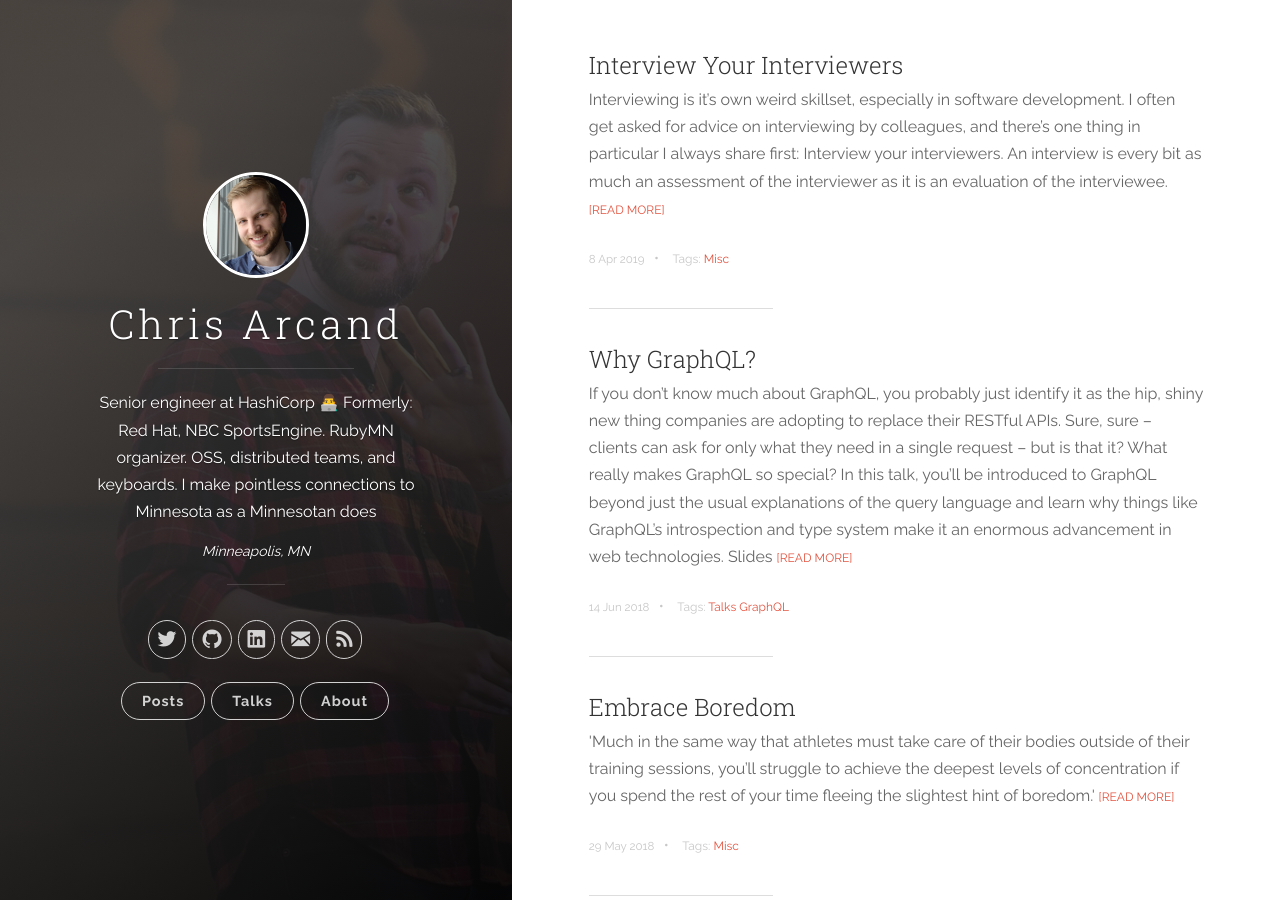
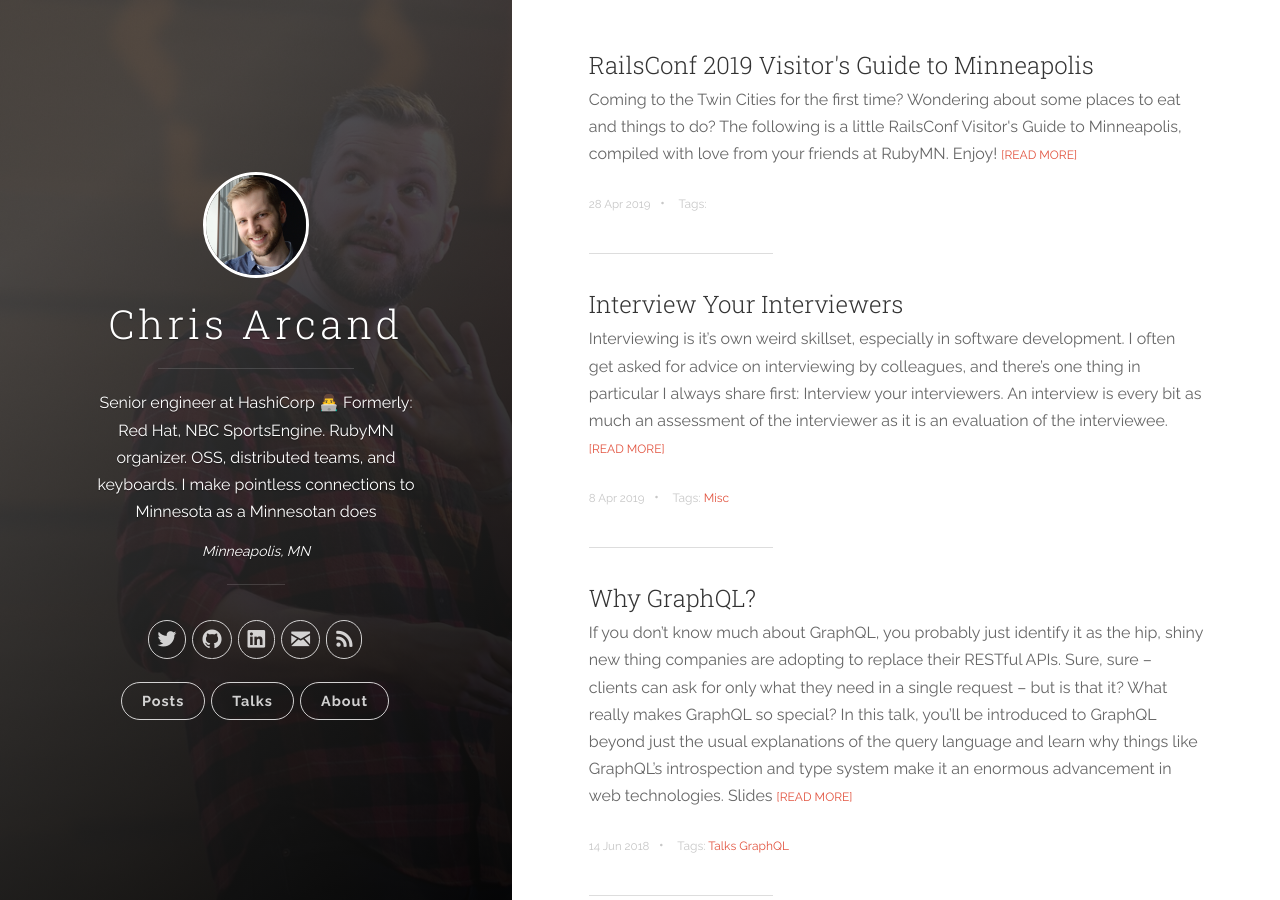
Before and after one commit to chrisarcand/chrisarcand.github.io, a Jekyll site: the page built from index.html, in a window 1280 px wide and 900 px high. Built offline with Jekyll 4.4.1, drawn with Linux system fonts in a browser that asks for light colours; nearby versions of some CDN libraries; the list of posts is cut into pages by our own code; some of the changed lines change nothing that is shown; some of the changed text lies outside the part shown.

Commit message:
Welcome, RailsConf

```diff
--- a/_includes/footer.html
+++ b/_includes/footer.html
@@ -6,7 +6,9 @@
 
 <script type="text/javascript" src="{{ "/js/main.js" | prepend: site.url }}"></script>
 
-<script> $(".post a").attr("target", "_blank"); </script>
+<script>
+  $(".post a").not( ".anchor-only" ).attr("target", "_blank");
+</script>
 
 {% if site.google_analytics %}
 <script>
--- /dev/null
+++ b/_posts/2019-04-28-railsconf2019.md
@@ -0,0 +1,445 @@
+---
+layout: post
+title: "RailsConf 2019 Visitor's Guide to Minneapolis"
+tags: []
+description: "Coming to the Twin Cities for the first time? Wondering about some places to eat and things to do? The following is a little RailsConf Visitor's Guide to Minneapolis, compiled with love from your friends at RubyMN. Enjoy!"
+---
+
+
+RailsConf 2019 is here! No, really - here in Minneapolis, Minnesota! The
+local Ruby community is thrilled to welcome you to our hometown.
+
+Coming to the Twin Cities for the first time? Wondering about some places to
+eat and things to do? Will you have to wear a jacket? Beer snob? The
+following is a little RailsConf Visitor's Guide, compiled with love from myself and others
+at [RubyMN](http://ruby.mn/). Enjoy!
+
+<a href="https://railsconf.com"><img src="../images/posts/railsconflogo.jpg" style="width: 400px;" /></a>
+
+* For up-to-date info on logistics concerning the conference itself (schedule, hotel,
+  childcare, policies, etc) [the RailsConf website](https://railsconf.com/) is the definitive
+  resource that you should reference.
+* This page will likely continue to be updated throughout the conference with
+  additional things as they come to mind or are contributed. Check back!
+
+#### Quick Reference
+<a class="anchor-only" href="#the-weather">The Weather/What to Wear</a>
+<a class="anchor-only" href="#skyway-map">Skyway Map</a>
+<a class="anchor-only" href="#places-to-eatdrink">Places to Eat</a>
+<a class="anchor-only" href="#vegetarianvegan-picks">Vegetarian/Vegan places to eat</a>
+<a class="anchor-only" href="#craft-beer">Craft Beer</a>
+<a class="anchor-only" href="#things-to-do">Things to Do</a>
+<a class="anchor-only" href="#stupid-trivia">Stupid Trivia</a>
+
+## Wait, 'Twin Cities'?
+
+RailsConf 2019 is in [Minnesota](https://en.wikipedia.org/wiki/Minnesota)'s
+largest city, [Minneapolis](https://en.wikipedia.org/wiki/Minneapolis)
+(pictured left). Minnesota's capital city, [Saint
+Paul](https://en.wikipedia.org/wiki/Saint_Paul,_Minnesota) (pictured right),
+lies a mere 8 miles away (downtown to downtown). Together, the two cities
+collectively create a single metro area - hence, the [Twin
+Cities](https://en.wikipedia.org/wiki/Minneapolis%E2%80%93Saint_Paul).
+
+<a href="../images/posts/cities.jpg"><img src="../images/posts/cities.jpg"></a>
+
+
+Both cities have their own flavor and charm, and there's plenty to see and do
+in both! This post focuses more on Minneapolis, where you'll be staying - but
+remember that St. Paul is connected via the [Green
+Line](https://www.metrotransit.org/metro-green-line) or it's a short
+rideshare trip away.
+
+## The Weather
+
+I know, I know - you're worried about the weather. It _does_ get very cold
+here, but the summers are quite lovely. Before we get to those summers,
+however, Minnesota goes through what we like to call '2nd Winter' (aka
+'spring'). It is currently 'spring'.
+
+Happy 'spring'.
+
+After a week of beautiful sunny skies and ~75º (24ºC), we're regrettably
+going to experience a temperature drop and rain during the conference. But
+don't worry! I'm told the weather in the Convention Center is actually quite
+temperate.
+
+Are you worried about the previous weekend's forecast of..._snow?_ Don't.
+It'll be gone or plowed (yes, we have plows!) before you get here. Really!
+It's ok.
+
+**"Soooo do I need to bring a jacket?"**
+
+Yup. But you don't need the world's heaviest winter jacket. The single
+easiest way to be comfortably warm in cooler weather than you're used to is
+by wearing a hat and gloves. So bring a light jacket and, if you think 40
+degree (F, overnight) weather sounds super cold, a hat and some gloves.
+
+## Skyway Map
+
+<a href="../images/posts/mpls_skyways.pdf"><img src="../images/posts/mpls_skyways.jpg" width="400" /></a>
+
+It gets pretty cold here in the winter time. As such, Minnneapolis and St.
+Paul both have extensive skyway systems: a giant string of enclosed
+pedestrian foot bridges connecting downtown buildings, above street level. In
+fact, the Minneapolis skyway system - which cover 80 city blocks spanning 11
+miles (18 km) - is the longest contiguous system in the world.
+
+The skyway conveniently connects the conference hotel to the conference
+venue. However, if you're going for a longer stroll through downtown I
+recommend to just go outside while you're visiting; it's much more enjoyable
+and faster in most cases. It's definitely an option if you're feeling extra
+chilly, though!
+
+## Places to eat/drink
+
+You're in the middle of the continent, as
+[Midwest](https://en.wikipedia.org/wiki/Midwestern_United_States) as you can
+get. The food has to be terrible here, right?
+
+Wrong. The Twin Cities has some really great food. You'll find plenty of
+local delicacies here in the Land of 10,000 Lakes, whether it's [Jucy
+Lucies](https://en.wikipedia.org/wiki/Jucy_Lucy) (where we unabashedly take
+credit for Wisconsin's cheese) or some
+[walleye](https://en.wikipedia.org/wiki/Walleye#Cultural_aspects) from our
+11,842 lakes (see what I did there?).
+
+A true list of all the great places to eat would be impossible to fit on
+here, but I'll throw in places by the conference hotel and some favorites all around.
+
+### Around the conference hotel (Downtown)
+
+<a href="../images/posts/downtownmap.jpg"><img src="../images/posts/downtownmap.jpg" style="width: 400px" /></a>
+
+There are *tons* of places to eat within walking distance of the conference hotel. This list is far from exhaustive.
+
+1. [**Hen House Eatery**](https://www.henhouseeatery.com/)
+   *114 S 8th St, Minneapolis, MN 55402*
+   Six blocks from the hotel. Cafe, great for breakfast/lunch.
+
+1. [**Hell's Kitchen**](https://www.hellskitcheninc.com/)
+   *80 South 9th St. Minneapolis, MN 55402*
+   Four blocks from the hotel. Also solid for breakfast.
+
+1. [**Brit's Pub**](https://britspub.com/)
+   *1110 Nicollet Mall, Minneapolis, MN 55403*
+   Two blocks from the hotel. Large UK-inspired pub/restaurant with a huge
+   rooftop lawn bowling area (which regrettably probably isn't very useful
+   while you're here in a Minnesotan April)
+
+1. [**Butcher & The Boar**](https://butcherandtheboar.com/)
+   *1121 Hennepin Ave, Minneapolis, MN 55403*
+   Popular American steak house, very meat-focused; excellent cocktails and
+   bourbons, if that's your thing.
+
+1. [**The Local**](http://the-local.com/)
+   *931 Nicollet Mall, Minneapolis, MN 55402*
+   Multi-roomed Irish pub/restaurant, a long-time downtown staple.
+
+
+### Uptown (and Lyn-Lake)
+
+_~10 minutes away via rideshare_
+
+<a href="../images/posts/uptownmap.jpg"><img src="../images/posts/uptownmap.jpg" style="width: 400px" /></a>
+
+Uptown (at Hennepin and Lake), which is actually south of downtown, is one of
+the more popular hang-out spots in the city. It's right next to Lyn-Lake (at - you
+guessed it, Lyndale and Lake), and so although the most pedantic locals
+would argue against it I've just grouped them in to one neighborhood here for you.
+
+[Here's a great list of good picks for the area](http://mspmag.com/travel-and-visitors-guide/neighborhood-guides/best-of-uptown-restaurants-shops-and-more/#eat).
+
+Some things I'd specifically like to call out:
+
+* [**moto-i**](https://www.moto-i.com/)
+   *2940 Lyndale Ave S, Minneapolis, MN 55408*
+   The sole "craft sake" brewery in Minnesota.
+
+* [**World Street Kitchen**](https://www.eatwsk.com/)
+   *2743 Lyndale Ave S #5, Minneapolis, MN 55408*
+   Brick-and-mortar version of a local food truck that makes "street foods from around the world."
+   The Korean BBQ Bangkok burrito is life changing. And some of the Cities' best ice cream is right
+   next door at [Milkjam Creamery](https://milkjamcreamery.com/).
+
+* [**Blue Door, Lyn-Lake**](https://www.thebdp.com/)
+   *3006 Lyndale Ave S, Minneapolis, MN 55408*
+   A local pub favorite originally started in St. Paul with multiple locations.
+   Lots of amazing burgers, including their own take on a Jucy Lucy: the 'Blucy'.
+
+* [**Chino Latino**](https://chinolatino.com/menu/)
+   *2916 Hennepin Ave S, Minneapolis, MN 55408*
+   "Street food from hot zones around the equator is how this restaurant
+   describes its unique cuisine, served family-style. There's also a sushi
+   bar and imaginative drink list, including the Chinopolitan, a cosmo
+   garnished with dry ice." (Fodor travel review) Don't forget your outdoor
+   voice if you go here.
+
+* [**Volstead's Emporium**](https://www.volsteads.com/)
+   *"Secret" address*
+   The [National Prohibition
+   Act](https://en.wikipedia.org/wiki/Volstead_Act), known informally as the
+   Volstead Act, was enacted to carry out the intent of the 18th Amendment
+   (ratified January 1919), which established prohibition in the United
+   States. Its author? [Andrew Volstead](https://en.wikipedia.org/wiki/Andrew_Volstead),
+   a member of Congress from Minnesota. Sorry about that. We corrected it
+   [with the rest of y'all in
+   1933](https://en.wikipedia.org/wiki/Twenty-first_Amendment_to_the_United_States_Constitution#Proposal_and_ratification)
+   and then named an old [speakeasy](https://en.wikipedia.org/wiki/Speakeasy) after him out of spite.
+
+   The address literally is secret (sort of). You'll find it in an alleyway
+   near 711 W Lake St, Minneapolis, MN 55408. There's no sign. It's literally
+   just a random door. Shhh! Don't tell anyway, I'm only letting you know as
+   one of the ~1,200 friends visiting this week.
+
+
+### North Loop (Warehouse District)
+
+_< 10 minutes away via rideshare or a long walk_
+
+<a href="../images/posts/northloopmap.jpg"><img src="../images/posts/northloopmap.jpg" style="width: 400px" /></a>
+
+[Here's a great list of picks in the North
+Loop](http://mspmag.com/travel-and-visitors-guide/neighborhood-guides/best-of-north-loop-restaurants-shops-and-more/#eat). There's a ton of great picks here,
+but I'll share a few favorites.
+
+* [**112 Eatery**](http://www.112eatery.com/)
+  *112 N 3rd St, Minneapolis, MN 55401*
+  James Beard Award-winning chef Isaac Becker has one of the best restaurants in the city, in my opinion.
+
+* [**Bar La Grassa**](http://www.barlagrassa.com/)
+  800 N Washington Ave, Minneapolis, MN 55401
+  An amazing Italian eatery.
+
+* [**Black Sheep Pizza**](http://www.blacksheeppizza.com/menu)
+  *600 N Washington Ave, Minneapolis, MN 55401*
+  Note: there are multiple locations in both cities.
+
+* [**Borough (& Parlour)**](https://www.boroughmpls.com/)
+  *730 N Washington Ave, Minneapolis, MN 55401*
+    "Upstairs, Borough is a modern small-plates restaurant that puts up creative
+    but satisfying dishes. Downstairs in the basement, Parlour is a plush, swank
+    cocktail den with a legendary burger."
+
+* [**Red Cow**](https://redcowmn.com/)
+  *208 N 1st Ave, Minneapolis, MN 55401*
+  Really great burgers. There's a location in Uptown and in St. Paul, too.
+
+* [**Smack Shack**](http://www.smack-shack.com/)
+  *603 N Washington Ave, Minneapolis, MN 55401*
+  I'd normally not recommend seafood in the Cities - the sea is very far away from here - but this is
+  one of the exceptions.
+
+### Northeast
+
+_~10-15 minutes away via rideshare_
+
+<a href="../images/posts/northeastmap.jpg"><img src="../images/posts/northeastmap.jpg" style="width: 400px" /></a>
+
+The Northeast neighborhood right across the river has a huge number of taprooms (some mentioned in <a class="anchor-only" href="#craft-beer">Craft Beer</a>)
+and some solid food; I wanted to point out one place in particular:
+
+* [**Young Joni**](https://www.youngjoni.com/)
+  *165 13th Ave NE, Minneapolis, MN 55413*
+  Be prepared to wait if you want some of this woodfire pizza by James Beard Award-nominated Chef/Owner Ann Kim.
+
+### St. Paul
+
+<a href="../images/posts/stpaulmap.jpg"><img src="../images/posts/stpaulmap.jpg" style="width: 400px" /></a>
+
+Did I mention there's an entire separate city in the Twin Cities? Down the
+river from Minneapolis lies St. Paul with all it's own picks. [The Mpls/St
+Paul magazine
+list](http://mspmag.com/travel-and-visitors-guide/neighborhood-guides/best-of-downtown-st-paul-restaurants-shops-and-more/#eat)
+here is also pretty good. Some highlights/additions:
+
+* [**Meritage**](http://www.meritage-stp.com/)
+  *410 St Peter St, St Paul, MN 55102*
+  Probably the best French dining in the Cities, located in one of the more historic buildings in St. Paul.
+  Note this is nearing fine dining and getting a reservation ahead of time is advised.
+
+* [**Tori Ramen**](https://www.toriramen.com/)
+  *161 Victoria St, St Paul, MN 55104*
+  This cozy little spot specializes in pork-free ramen.
+
+* [**Revival**](https://www.revivalrestaurants.com/)
+  *525 Selby Ave, St Paul, MN 55102*
+  James Beard-nominated chef Thomas Boemer brings you amazing Southern
+  comfort right here in the "Bold North".
+
+* [**The Buttered Tin**](http://thebutteredtin.com/)
+  *237 7th St E, St Paul, MN 55101*
+  Go here for breakfast.
+
+* [**The Bulldog, Lowertown**](https://www.thebulldogmn.com/)
+  *237 6th St E, St Paul, MN 55101*
+  A local pub staple.
+
+* [**Mickey's Dining Car**](http://www.mickeysdiningcar.com/)
+  *36 7th St W, St Paul, MN 55102*
+  This is NOT a foodie place, but I'd be remiss not to mention the iconic
+  establishment which has basically stayed the same since the 1940s and has
+  seen filming on-location of all three Mighty Ducks movies. It's open 24
+  hours day everyday, so could be a late night stop for the adventurous (you
+  know, after watching all the Mighty Ducks movies late in to the evening, as
+  one does).
+
+### Vegetarian/Vegan picks
+
+Some of the closest and best vegetarian options are in Uptown, including:
+
+* [**Galactic Pizza**](http://galacticpizza.com/)
+  *2917 Lyndale Ave S, Minneapolis, MN 55408*
+  Not strictly vegetarian, but locally sourced pizza with vegetarian and
+  vegan versions of every speciality pizza, and many of the speciality pizzas
+  are already vegetarian. Gluten-free crusts available, too.
+
+* **Trio Plant-based**
+  *610 W Lake St, Minneapolis, MN 55408*
+  Vegan everything!
+
+* [**fig + farro**](https://www.figandfarro.com/)
+  *3001 Hennepin Ave S, Minneapolis, MN 55408*
+  "This vegetarian restaurant serves seasonal small plates and entrees influenced
+  by global cuisines including Mediterranean, Mexican, Italian, and Korean.
+  The brunch menu offers items like biscuits with mushroom-based gravy,
+  breakfast ramen, and a blueberry cinnamon roll sized to share." (Eater Twin Cities)
+
+In St. Paul:
+
+* [**J. Selby's**](http://www.jselbys.com/)
+  *169 Victoria St, St Paul, MN 55104*
+  Vegan-friendly, plant-based eatery with familiar favorites re-imagined as plant-based fare and new, exciting dishes.
+
+## Craft Beer
+
+Beer lover? The Twin Cities' craft beer game is strong. Here's a very small
+selection of some of our favorites, sorted by distance from the conference
+hotel/venue:
+
+#### Close to the conference hotel:
+
+* [**Finnegan's Brewery and Taproom**](https://finnegans.org/)
+   *817 S 5th Ave, Minneapolis, MN 55404*
+   Less than a mile from the conference hotel.
+
+* [**Sisyphus Brewing**](https://www.sisyphusbrewing.com/)
+   *712 Ontario Ave W #100, Minneapolis, MN 55403*
+   Also less than a mile away, a 17-minute walk through nearby Loring Park and the Minneapolis Sculpture Garden from the conference hotel will get you here.
+
+#### North Loop (< 10 ridehshare or a long walk)
+
+* [**Inbound BrewCo**](https://inboundbrew.co/)
+   *701 N 5th St, Minneapolis, MN 55401*
+
+* [**Modist Brewing**](http://modistbrewing.com/)
+   *505 N 3rd St, Minneapolis, MN 55401*
+
+* [**Pryres Brewing Company**](https://www.pryesbrewing.com/)
+   *1401 West River Rd N, Minneapolis, MN 55411*
+
+#### Northeast (10-15 min rideshare)
+
+* [**Dangerous Man Brewing**](https://dangerousmanbrewing.com/)
+   *1300 NE 2nd St, Minneapolis, MN 55413*
+
+* [**Indeed Brewing Company**](https://www.indeedbrewing.com/)
+   *711 NE 15th Ave, Minneapolis, MN 55413*
+
+* [**Fair State Brewing Cooperative**](https://fairstate.coop/)
+   *2506 Central Ave NE, Minneapolis, MN 55418*
+
+* [**Bauhaus Brew Labs**](http://bauhausbrewlabs.com/)
+   *1315 Tyler St NE, Minneapolis, MN 55413*
+
+#### Midway (~15 min rideshare)
+
+Midway refers to the area between Minneapolis and St. Paul (which is mostly just a part of St. Paul)
+
+* [**Surly Brewing Co.**](https://surlybrewing.com/)
+   *520 Malcolm Ave SE, Minneapolis, MN 55414*
+
+* [**Lake Monster Brewing Company**](http://www.lakemonsterbrewing.com/)
+   *550 Vandalia St #160, St Paul, MN 55114*
+
+* [**Bang Brewing Company**](https://www.bangbrewing.com/)
+   *2320 Capp Rd, St Paul, MN 55114*
+
+* [**BlackStack Brewing**](https://www.blackstackbrewing.com/)
+   *755 Prior Ave N, St Paul, MN 55104*
+
+#### Adventure Time (20 minutes or longer via rideshare)
+
+These are well out of your way, but have to be mentioned as they are the
+certified Favorite Breweries™ of one of our resident JRubyists and founding members of RubyMN.
+
+* [**Wild Mind**](https://www.wildmindales.com/)
+  6031 Pillsbury Ave S, Minneapolis, MN 55419
+  In South Minneapolis; about 20 minutes away.
+
+* [**HammerHeart Brewing Co.**](http://www.hammerheartbrewing.com/)
+  7785 Lake Dr, Lino Lakes, MN 55014
+  Far to the north, right outside the metro area. About 30ish minutes to get there.
+
+## Things to do
+
+### RailsConf Events
+
+As has become tradition, [Mike Perham](https://twitter.com/mperham) has
+once again posted a [listing of official and unofficial RailsConf related
+events and parties](https://www.mikeperham.com/events/) on his website, and
+I'll leave that as a canonical source to reference. Check it out!
+
+I will note here that sadly [the RubyMN meetup](https://www.meetup.com/ruby-mn/events/lvdntqyzgbdc/) is **full** and we can't really
+take on any more RSVPs, purely due to the amount of space we have at the
+venue. As it turns out, a venue that can support 60ish people fills up pretty
+quickly with 1200+ Rubyists in town!
+
+### On your own
+
+There's so much to do and see around the Twin Cities - remember, the
+conference is in Minneapolis but there's _a whole other city just eight miles
+away_ (contrary to what _some_ Minnneapolitans might purport).
+
+As always, remember that this list is far from exhaustive and undoubtedly will
+get added to as more things come to mind/are suggested by others.
+
+* Check out [**First Avenue**](https://first-avenue.com/), the historic music venue that [Prince](https://en.wikipedia.org/wiki/Prince_(musician))
+   frequented and recorded [Purple Rain](https://en.wikipedia.org/wiki/Purple_Rain_(album)) at. If you don't want to see a show,
+   the 531 stars on the exterior of the building commemorating past venue performers are worth the visit alone.
+* **Axe throwing** has become a thing in the past few years here. It's like darts, but...with axes. Check out [Bad Axe Throwing](https://badaxethrowing.com/)
+   in Minnneapolis or [FlannelJax’s](https://flanneljaxs.com/) in St. Paul.
+* Enjoy arcade games? The Minneapolis [**Up/Down**](https://www.updownarcadebar.com/minneapolis/) in Uptown is a blast,
+   featuring classic arcade games, ski-ball, etc. Right next door to Blue Door pub, mentioned earlier.
+* The [Minnesota Wild](https://en.wikipedia.org/wiki/Minnesota_Wild) are out of the NHL playoffs (as usual) and the [Minnesota United
+   FC](https://en.wikipedia.org/wiki/Minnesota_United_FC) are sadly not at home in their [brand new St. Paul stadium](https://en.wikipedia.org/wiki/Allianz_Field) this week.
+   But if you're in to baseball, the [**Minnesota Twins**](https://www.mlb.com/twins) will be in a homestand at Target Field with the Astros.
+* See a show at the [**Gutherie Theater**](https://www.guthrietheater.org/)
+* In to art? Only a block or two away from the conference hotel is the [**Minnneapolis Sculpture Garden**](https://walkerart.org/visit/garden) with its famed, quirky
+   [Spoonbridge and Cherry](https://www.atlasobscura.com/places/spoonbridge-and-cherry), as well as the [**Walker Art Center**](https://walkerart.org/) right next to it. If you're joining
+   us for the unofficial RailsConf 5k, we'll be running right around this area already!
+* The [**Minnesota Orchestra**](https://www.minnesotaorchestra.org) is one of the top symphony orchestras in the United States. If you're still around
+   [Friday night after the conference](https://www.minnesotaorchestra.org/buy/tickets/browse-calendar/eventdetail/1184/-/jennifer-koh-plays-bernstein-s-serenade)
+   , there's a concert at Orchestra Hall (near the conference venue) featuring some Haydn, Berstein, and Mozart.
+
+#### Further away
+
+These are a trip, but should be mentioned anyway:
+
+* [**Paisley Park**](https://officialpaisleypark.com/pages/paisley-park-tours) was [Prince's](https://en.wikipedia.org/wiki/Prince_(musician)) private
+  estate and recording studio (as well as the name of his record label, as well as a song on his 1985 album). It's in Chanhassen, a distant suburb of Minneapolis, around a
+  30+ minute drive from the conference hotel.
+* If you're in to shopping, the [**Mall of America**](https://en.wikipedia.org/wiki/Mall_of_America) - near the airport you flew in at - is the largest mall in the United States.
+  It's large enough that there's an entire amusement park (like, with rides) in the middle of it. It's worn [a certain marketing](https://nickelodeonuniverse.com/) for some time,
+  but if you ask a local of a certain age it'll be forever remembered as [Camp Snoopy](http://www.startribune.com/camp-snoopy-who-nickelodeon-runs-the-show-now-at-mall-of-america/130570388/).
+
+## FIN
+
+I'm so stoked you're here; enjoy your time in the Twin Cities, and please do come say hi during the conference! I have a _lot_ of RubyMN stickers to give away.
+
+<a href="../images/posts/rubymnstickers.jpg"><img src="../images/posts/rubymnstickers.jpg"></a>
+
+Thank you to the local Rubyists that contributed to all this content!
+
+- [Charles Nutter](https://twitter.com/headius)
+- [Joshua Wehner](https://twitter.com/jaw6)
```
Also changed, not shown: images/posts/cities.jpg (added), images/posts/downtownmap.jpg (added), images/posts/mpls_skyways.jpg (added), images/posts/northeastmap.jpg (added), images/posts/northloopmap.jpg (added), images/posts/railsconflogo.jpg (added), images/posts/rubymnstickers.jpg (added), images/posts/stpaulmap.jpg (added), images/posts/uptownmap.jpg (added), 1 other file.
